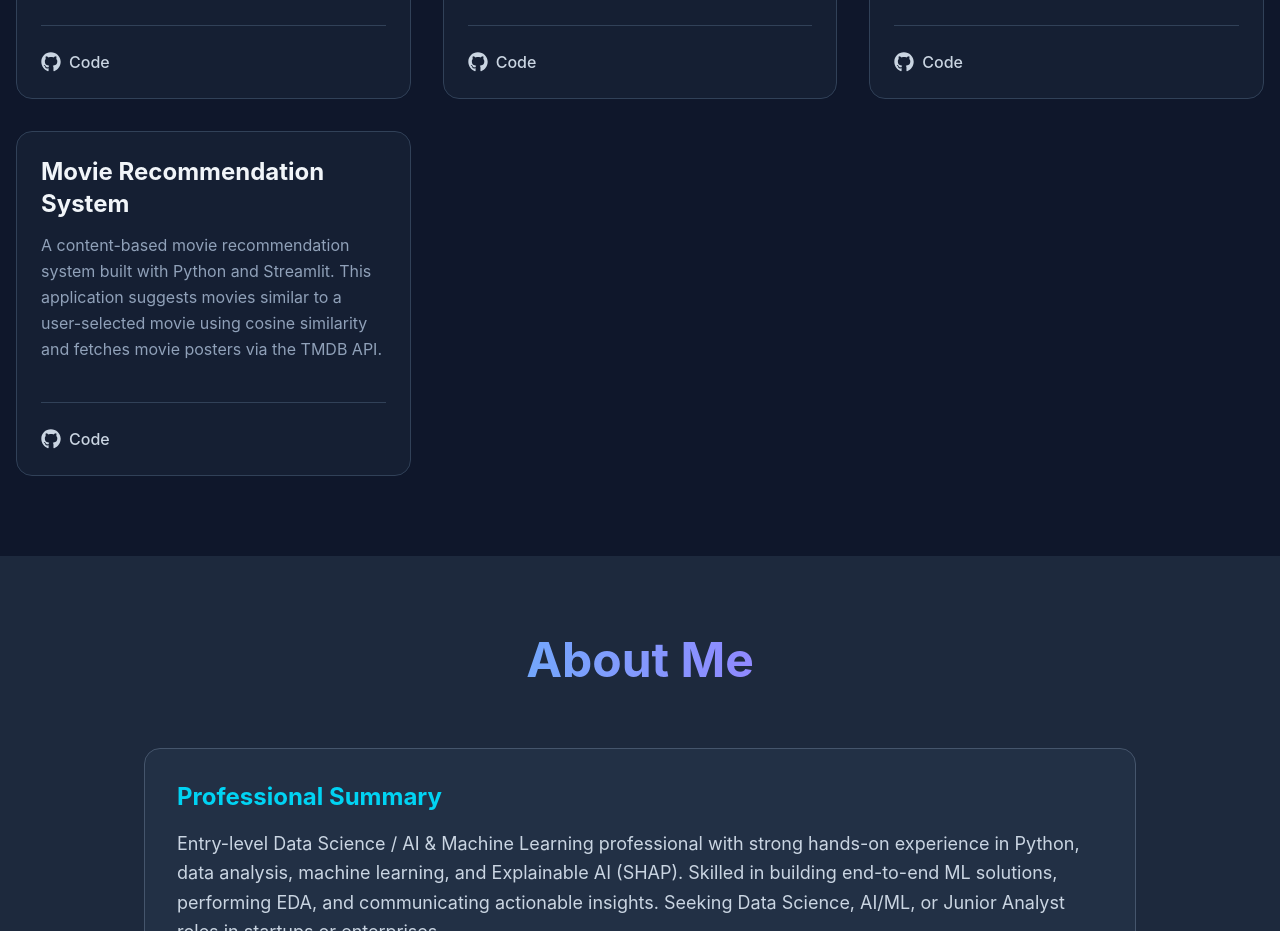
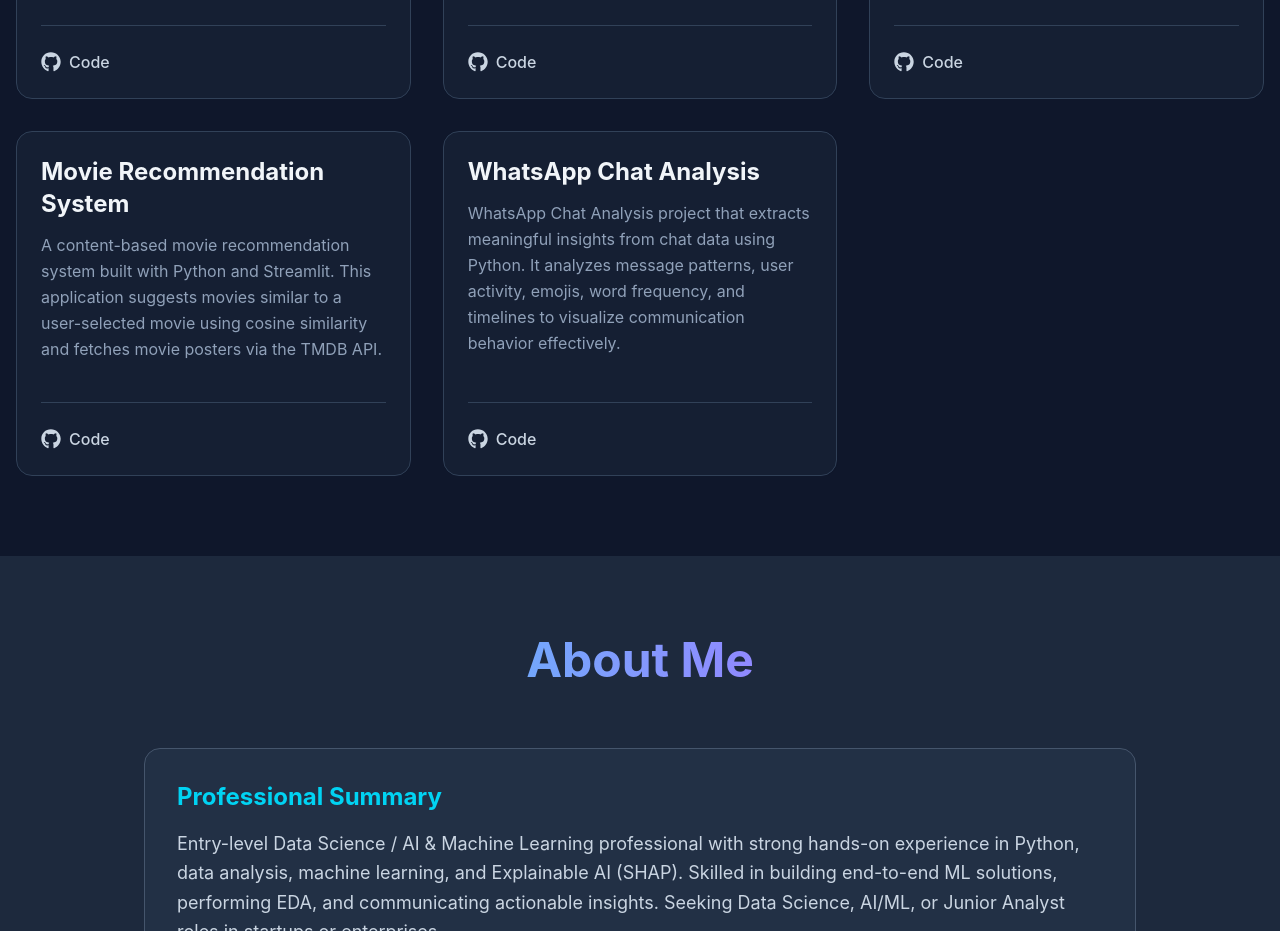
Before and after one commit to subal43/portfolio, a React (Vite) app: page / in a window 1280 px wide. Shown: the part 2180-3111 px from the top of the page. Built offline with nearby package versions, Linux system fonts and the light colour scheme.

Commit message:
add WhatsApp Chat Analyzer in project section

```diff
--- a/components/project.tsx
+++ b/components/project.tsx
@@ -28,6 +28,12 @@ const projects = [
     demo: '',
   },
 
+   {
+    title: 'WhatsApp Chat Analysis',
+    description: 'WhatsApp Chat Analysis project that extracts meaningful insights from chat data using Python. It analyzes message patterns, user activity, emojis, word frequency, and timelines to visualize communication behavior effectively.',
+    github: 'https://github.com/subal43/DS-WhatsApp-Chat-Analyzer.git',
+    demo: '',
+  },
 ];
 
 import { motion } from 'framer-motion';
```
